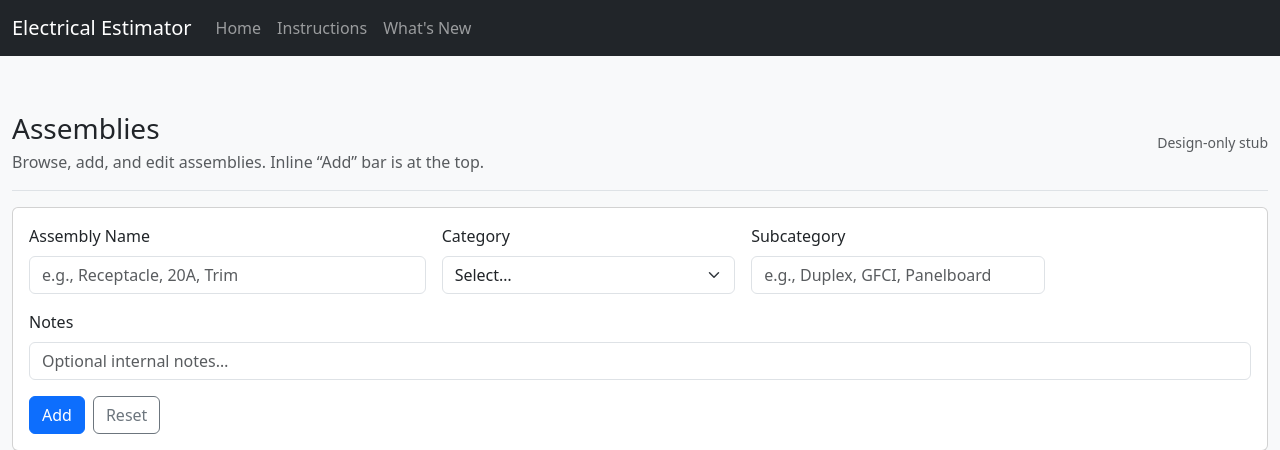
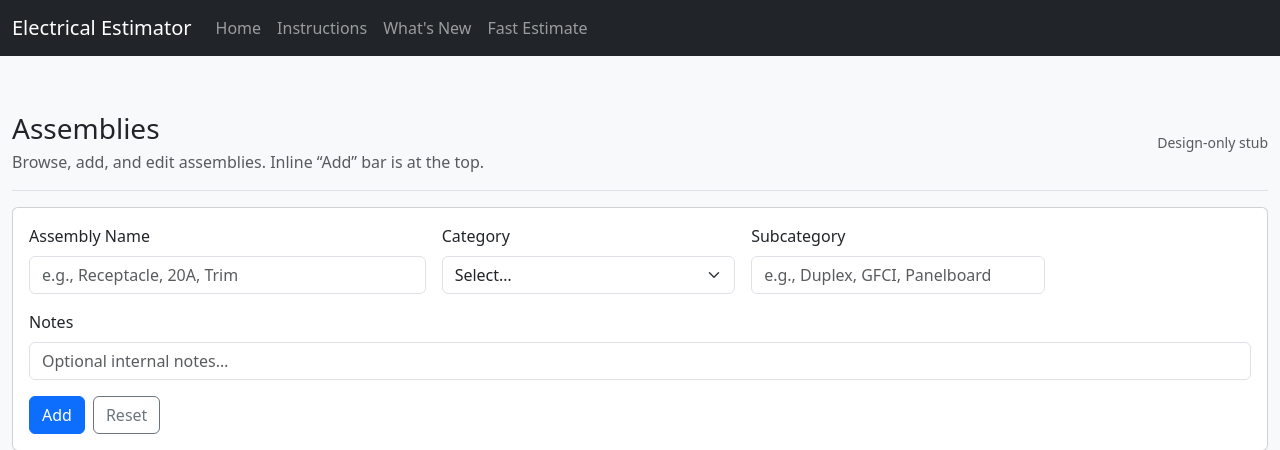
Before and after one commit to swh7930/electrical-estimator-saas, a Flask app: page /admin/assemblies in a window 1280 px wide. Shown: the top 450 px of the page. Run offline with Flask 3, Linux system fonts and the light colour scheme; parts of the project's set-up code (start-up, migrations or seed data) failed here and were passed over; some libraries are stand-ins or nearby versions.

Commit message:
feat(nav): add Fast Estimate link to main header for quicker workflow access

```diff
--- a/app/templates/base.html
+++ b/app/templates/base.html
@@ -55,6 +55,12 @@
                 >What's New</a
               >
             </li>
+            <li class="nav-item">
+              <a
+                class="nav-link{% if request.path.startswith('/estimator') %} active{% endif %}"
+                href="{{ url_for('estimator.estimator_home') }}"
+                >Fast Estimate</a
+              >
             </li>
           </ul>
         </div>
```
Lines whose indentation alone changed are shown as unchanged.
